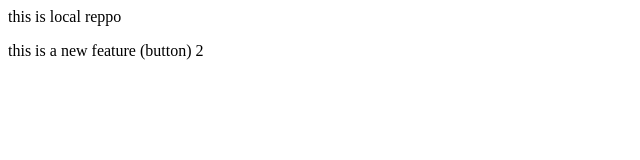
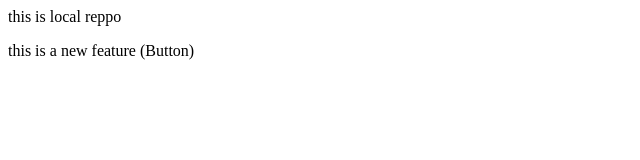
Before and after one commit to muskan05030/localreppo, a plain HTML site: page index.html in a window 1280 px wide. Shown: the full height of the page, 0-640 px from the left. Drawn offline with Linux system fonts and the light colour scheme.

Commit message:
Add Button

```diff
--- a/index.html
+++ b/index.html
@@ -1,2 +1,2 @@
 <p>this is local reppo</p>
-<p>this is a new feature (button) 2</p>
+<p>this is a new feature (Button)</p>
```
